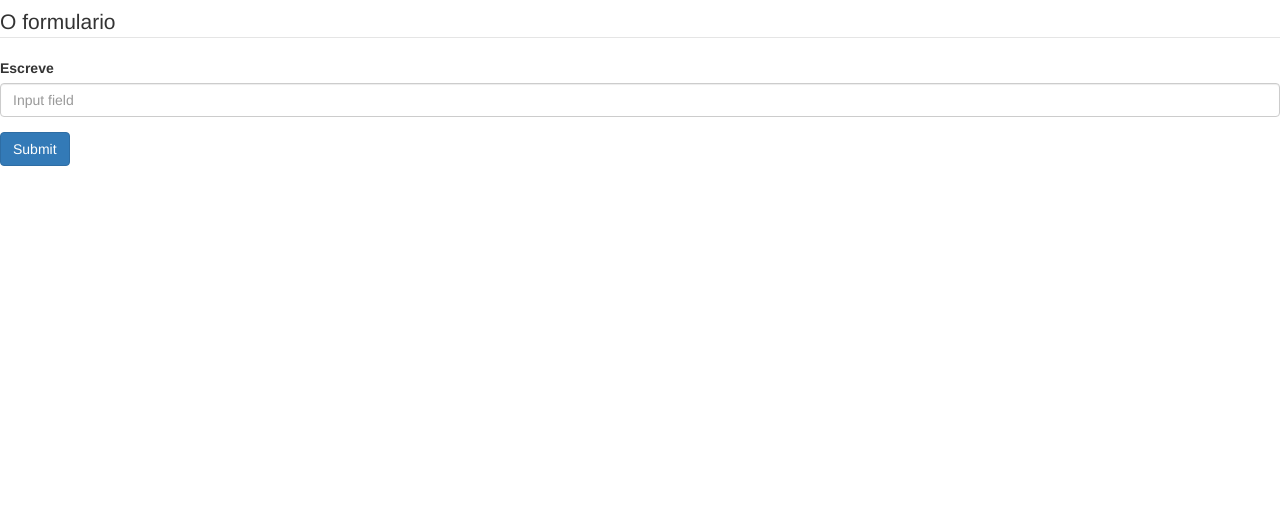
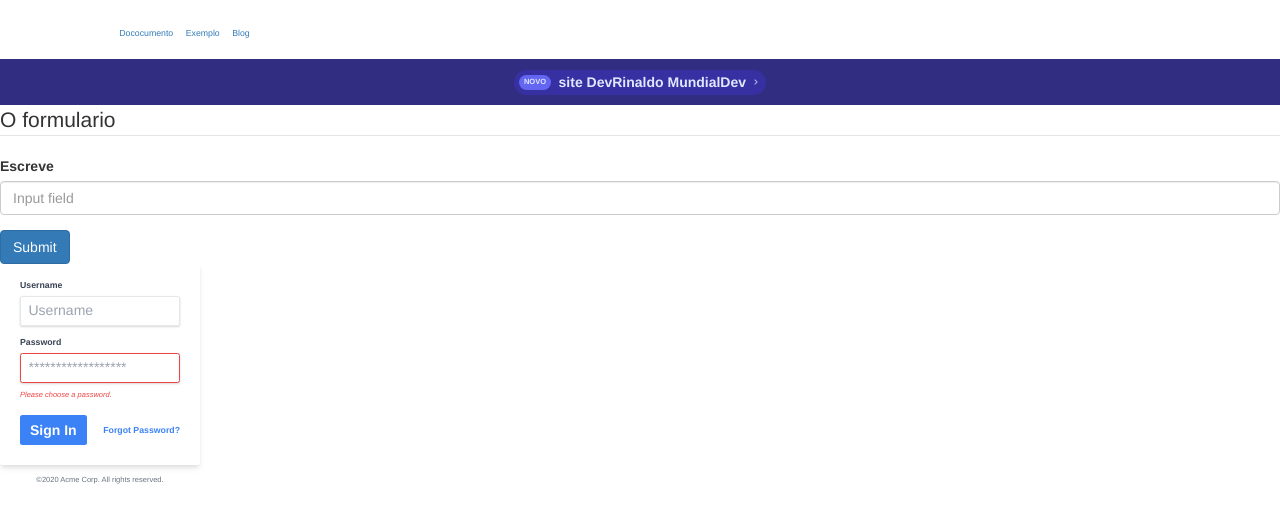
Before and after one commit to devRinaldo/olamundo1, a plain HTML site: page site/index.html in a window 1280 px wide. Shown: the part 63-586 px from the top of the page. Drawn offline with nearby package versions, Linux system fonts and the light colour scheme.

Commit message:
teste de tailwind css

```diff
--- a/site/index.html
+++ b/site/index.html
@@ -5,7 +5,8 @@
         <meta http-equiv="X-UA-Compatible" content="IE=edge">
         <meta name="viewport" content="width=device-width, initial-scale=1">
         <title>Pagina Index</title>
-
+        <!--   tailwindcss -->
+        <link href="https://unpkg.com/tailwindcss@^1.0/dist/tailwind.min.css" rel="stylesheet">
         <!-- Bootstrap CSS -->
         <link href="https://maxcdn.bootstrapcdn.com/bootstrap/3.3.7/css/bootstrap.min.css" rel="stylesheet">
 
@@ -18,6 +19,51 @@
     </head>
     <body>
         <h1 class="text-center">Hello World</h1>
+        <nav class="flex items-center justify-between flex-wrap bg-teal-500 p-6">
+            <div class="flex items-center flex-shrink-0 text-white mr-6">
+                <svg class="fill-current h-8 w-8 mr-2" width="54" height="54" viewBox="0 0 54 54"
+                    xmlns="http://www.w3.org/2000/svg">
+                    <path
+                        d="M13.5 22.1c1.8-7.2 6.3-10.8 13.5-10.8 10.8 0 12.15 8.1 17.55 9.45 3.6.9 6.75-.45 9.45-4.05-1.8 7.2-6.3 10.8-13.5 10.8-10.8 0-12.15-8.1-17.55-9.45-3.6-.9-6.75.45-9.45 4.05zM0 38.3c1.8-7.2 6.3-10.8 13.5-10.8 10.8 0 12.15 8.1 17.55 9.45 3.6.9 6.75-.45 9.45-4.05-1.8 7.2-6.3 10.8-13.5 10.8-10.8 0-12.15-8.1-17.55-9.45-3.6-.9-6.75.45-9.45 4.05z" />
+                    </svg>
+                <span class="font-semibold text-xl tracking-tight">devRinaldo</span>
+            </div>
+            <div class="block lg:hidden">
+                <button
+                    class="flex items-center px-3 py-2 border rounded text-teal-200 border-teal-400 hover:text-white hover:border-white">
+                    <svg class="fill-current h-3 w-3" viewBox="0 0 20 20" xmlns="http://www.w3.org/2000/svg">
+                        <title>Menu</title>
+                        <path d="M0 3h20v2H0V3zm0 6h20v2H0V9zm0 6h20v2H0v-2z" />
+                    </svg>
+                </button>
+            </div>
+            <div class="w-full block flex-grow lg:flex lg:items-center lg:w-auto">
+                <div class="text-sm lg:flex-grow">
+                    <a href="#responsive-header" class="block mt-4 lg:inline-block lg:mt-0 text-teal-200 hover:text-white mr-4">
+                        Dococumento
+                    </a>
+                    <a href="#responsive-header" class="block mt-4 lg:inline-block lg:mt-0 text-teal-200 hover:text-white mr-4">
+                        Exemplo
+                    </a>
+                    <a href="#responsive-header" class="block mt-4 lg:inline-block lg:mt-0 text-teal-200 hover:text-white">
+                        Blog
+                    </a>
+                </div>
+                <div>
+                    <a href="#"
+                        class="inline-block text-sm px-4 py-2 leading-none border rounded text-white border-white hover:border-transparent hover:text-teal-500 hover:bg-white mt-4 lg:mt-0">Download</a>
+                </div>
+            </div>
+        </nav>
+        <div class="bg-indigo-900 text-center py-4 lg:px-4">
+            <div class="p-2 bg-indigo-800 items-center text-indigo-100 leading-none lg:rounded-full flex lg:inline-flex"
+                role="alert">
+                <span class="flex rounded-full bg-indigo-500 uppercase px-2 py-1 text-xs font-bold mr-3">Novo</span>
+                <span class="font-semibold mr-2 text-left flex-auto">site DevRinaldo MundialDev</span>
+                <svg class="fill-current opacity-75 h-4 w-4" xmlns="http://www.w3.org/2000/svg" viewBox="0 0 20 20">
+                    <path d="M12.95 10.707l.707-.707L8 4.343 6.586 5.757 10.828 10l-4.242 4.243L8 15.657l4.95-4.95z" /></svg>
+            </div>
+        </div>
 
         <form action="" method="POST" role="form">
             <legend>O formulario</legend>
@@ -31,6 +77,34 @@
 
             <button type="submit" class="btn btn-primary">Submit</button>
         </form>
+        <div class="w-full max-w-xs">
+  <form class="bg-white shadow-md rounded px-8 pt-6 pb-8 mb-4">
+    <div class="mb-4">
+      <label class="block text-gray-700 text-sm font-bold mb-2" for="username">
+        Username
+      </label>
+      <input class="shadow appearance-none border rounded w-full py-2 px-3 text-gray-700 leading-tight focus:outline-none focus:shadow-outline" id="username" type="text" placeholder="Username">
+    </div>
+    <div class="mb-6">
+      <label class="block text-gray-700 text-sm font-bold mb-2" for="password">
+        Password
+      </label>
+      <input class="shadow appearance-none border border-red-500 rounded w-full py-2 px-3 text-gray-700 mb-3 leading-tight focus:outline-none focus:shadow-outline" id="password" type="password" placeholder="******************">
+      <p class="text-red-500 text-xs italic">Please choose a password.</p>
+    </div>
+    <div class="flex items-center justify-between">
+      <button class="bg-blue-500 hover:bg-blue-700 text-white font-bold py-2 px-4 rounded focus:outline-none focus:shadow-outline" type="button">
+        Sign In
+      </button>
+      <a class="inline-block align-baseline font-bold text-sm text-blue-500 hover:text-blue-800" href="#">
+        Forgot Password?
+      </a>
+    </div>
+  </form>
+  <p class="text-center text-gray-500 text-xs">
+    &copy;2020 Acme Corp. All rights reserved.
+  </p>
+</div>
 
 
         <!-- jQuery -->
```
